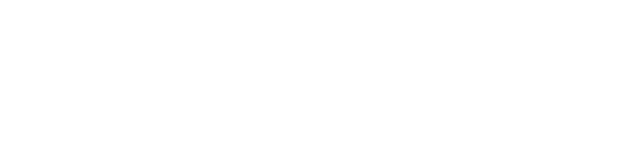
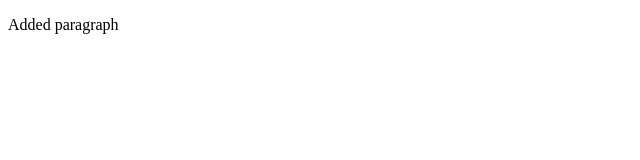
Before and after one commit to Varunml/Learning_Git, a plain HTML site: page index.html in a window 1280 px wide. Shown: the whole page, without its empty margins (0-640 px from the left). Drawn offline with Linux system fonts and the light colour scheme.

Commit message:
add paragraph

```diff
--- a/index.html
+++ b/index.html
@@ -5,5 +5,7 @@
     <meta name="viewport" content="width=device-width, initial-scale=1.0" />
     <title>This is the git repo push</title>
   </head>
-  <body></body>
+  <body>
+    <p>Added paragraph</p>
+  </body>
 </html>
```
